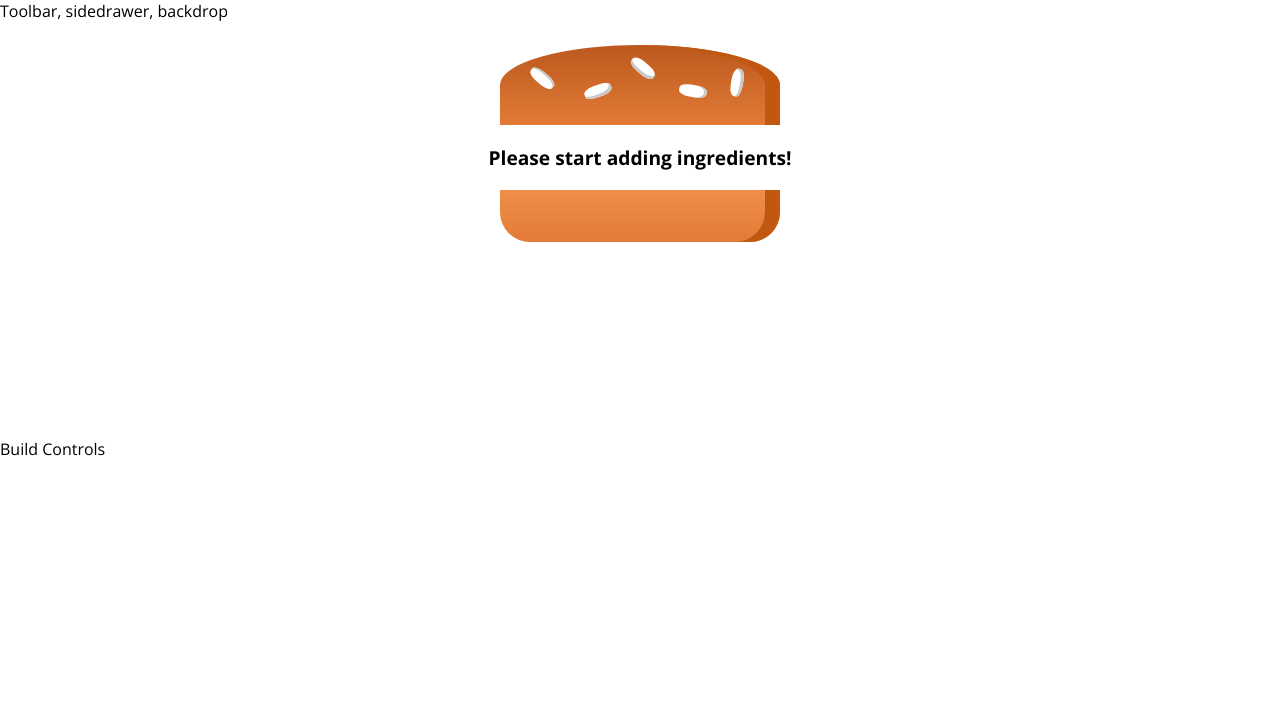
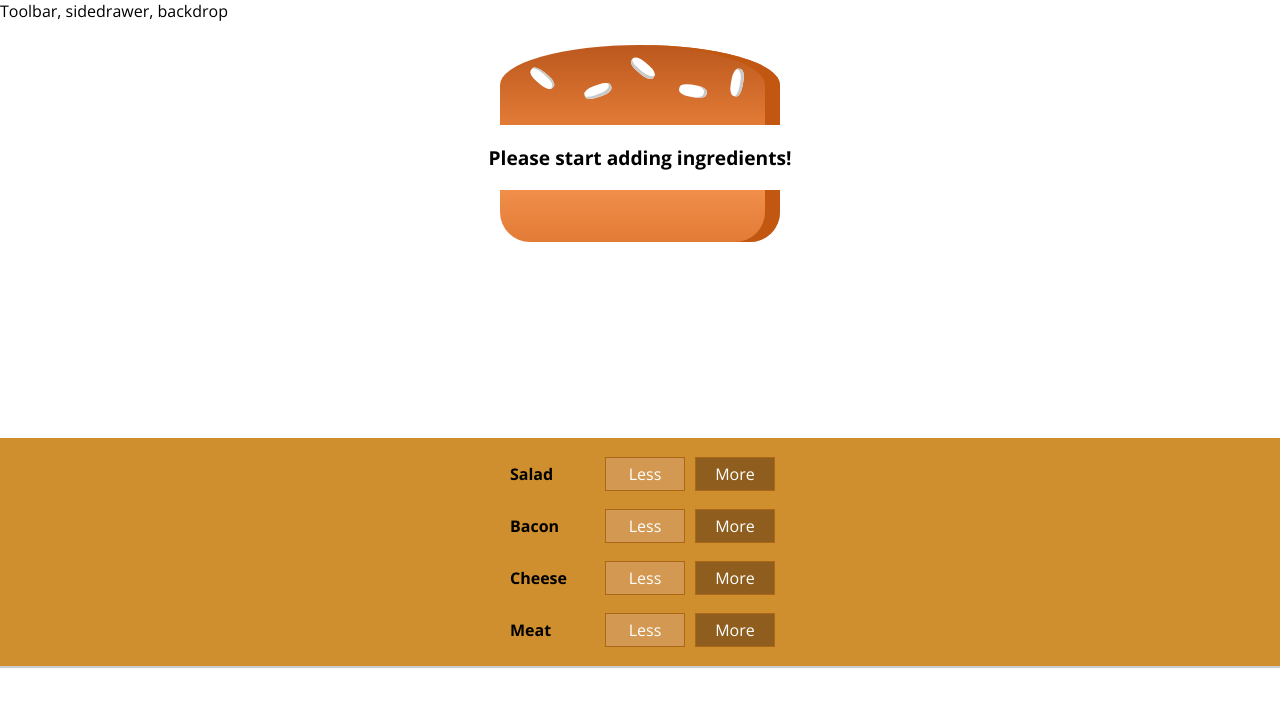
Before and after one commit to mdewree/react-complete-guide, a React app in the folder burger-app/: page / in a window 1280 px wide. Shown: the top 706 px of the page. Built offline with nearby package versions, Linux system fonts and the light colour scheme.

Commit message:
Outputting Multiple Build Controls

```diff
--- a/burger-app/src/components/Burger/BuildControls/BuildControls.js
+++ b/burger-app/src/components/Burger/BuildControls/BuildControls.js
@@ -1,8 +1,20 @@
 import React from 'react';
 
+import classes from './BuildControls.css';
+import BuildControl from './BuildControl/BuildControl';
+
+const controls = [
+    { label: 'Salad', type: 'salad' },
+    { label: 'Bacon', type: 'bacon' },
+    { label: 'Cheese', type: 'cheese' },
+    { label: 'Meat', type: 'meat' }
+];
+
 const buildControls = (props) => (
-    <div>
-
+    <div className={classes.BuildControls}>
+        {controls.map(ctrl => (
+            <BuildControl key={ctrl.label} label={ctrl.label} />
+        ))}
     </div>
 );
 
--- a/burger-app/src/containers/BurgerBuilder/BurgerBuilder.js
+++ b/burger-app/src/containers/BurgerBuilder/BurgerBuilder.js
@@ -2,6 +2,7 @@
 
 import Aux from '../../hoc/Aux';
 import Burger from '../../components/Burger/Burger';
+import BuildControls from '../../components/Burger/BuildControls/BuildControls';
 
 class BurgerBuilder extends Component {
     // constructor(props) {
@@ -22,7 +23,7 @@
         return (
             <Aux>
                 <Burger ingredients={this.state.ingredients} />
-                <div>Build Controls</div>
+                <BuildControls />
             </Aux>
         );
     }
```
